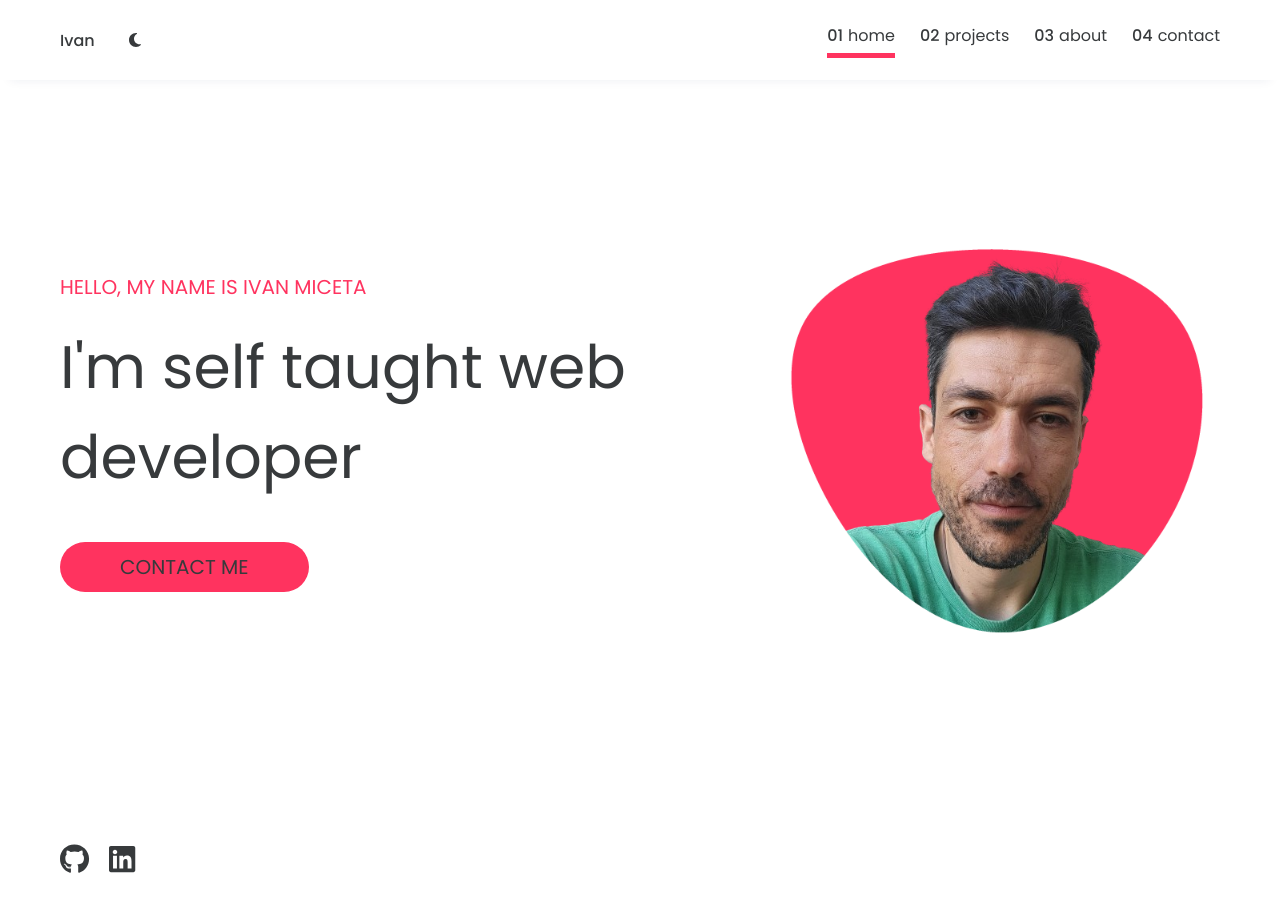
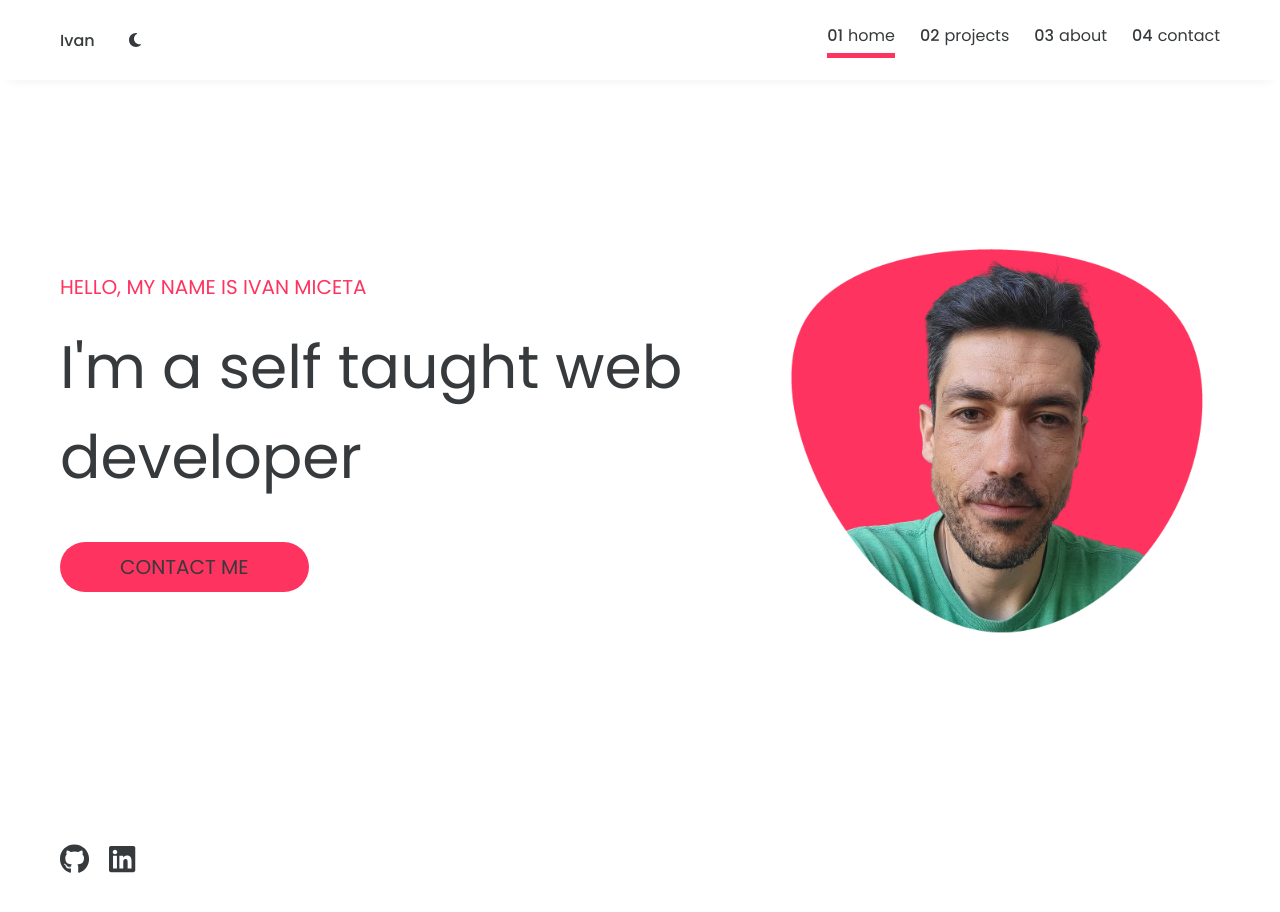
Before and after one commit to IvanMPR/react-portfolio, a React (Vite) app: page / in a window 1280 px wide. Shown: the top 912 px of the page. Built offline with nearby package versions, Linux system fonts and the light colour scheme.

Commit message:
Fix typo in HomeMainSection.jsx

```diff
--- a/src/components/HomeMainSection.jsx
+++ b/src/components/HomeMainSection.jsx
@@ -10,7 +10,7 @@ function HomeMainSection() {
               Hello, my name is Ivan Miceta
             </span>
             <span className='home__main-h1--big wrapper'>
-              I'm self taught web developer
+              I'm a self taught web developer
             </span>
           </h1>
           <div className='home__main-btn wrapper-l'>
```
